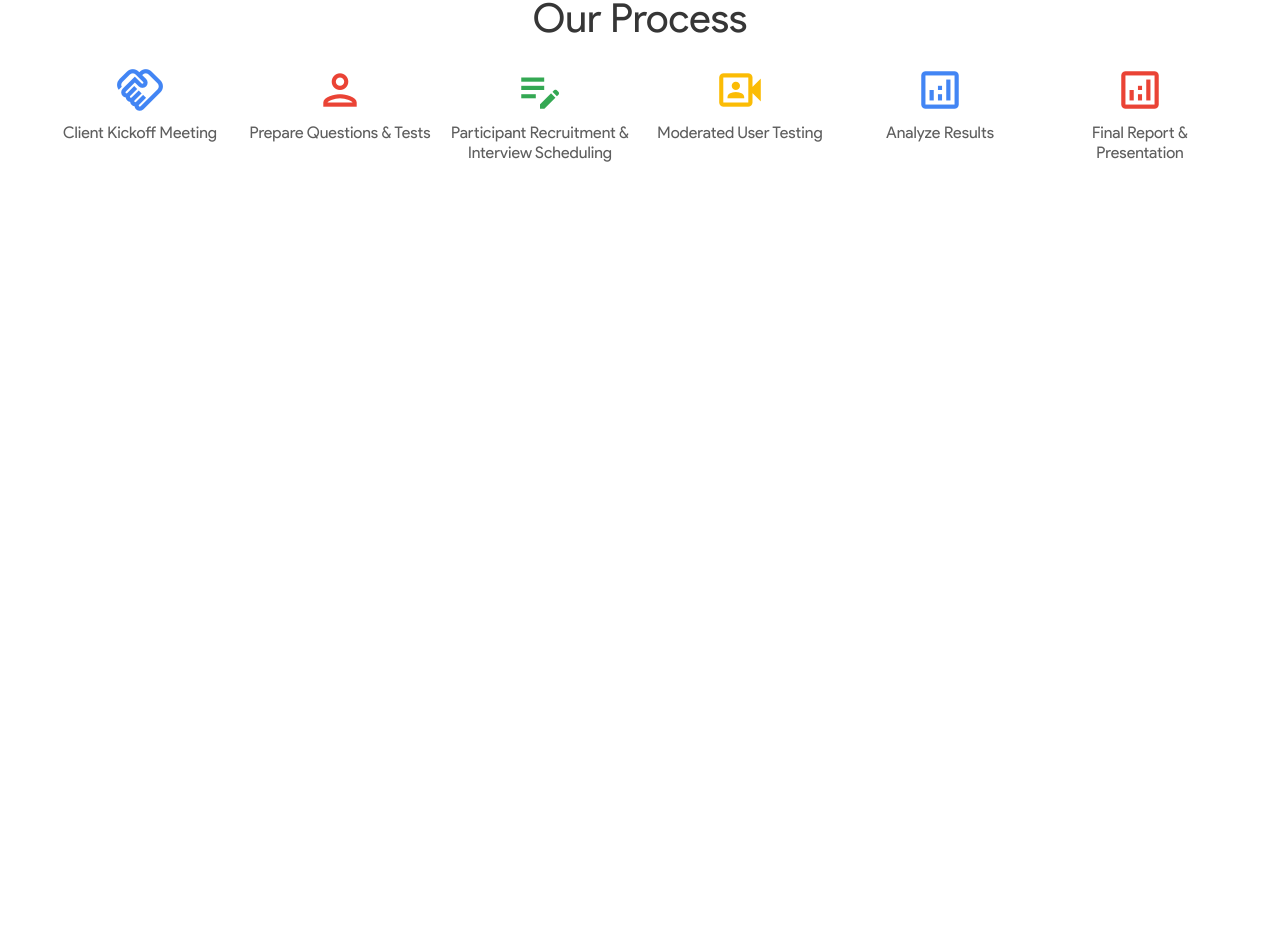
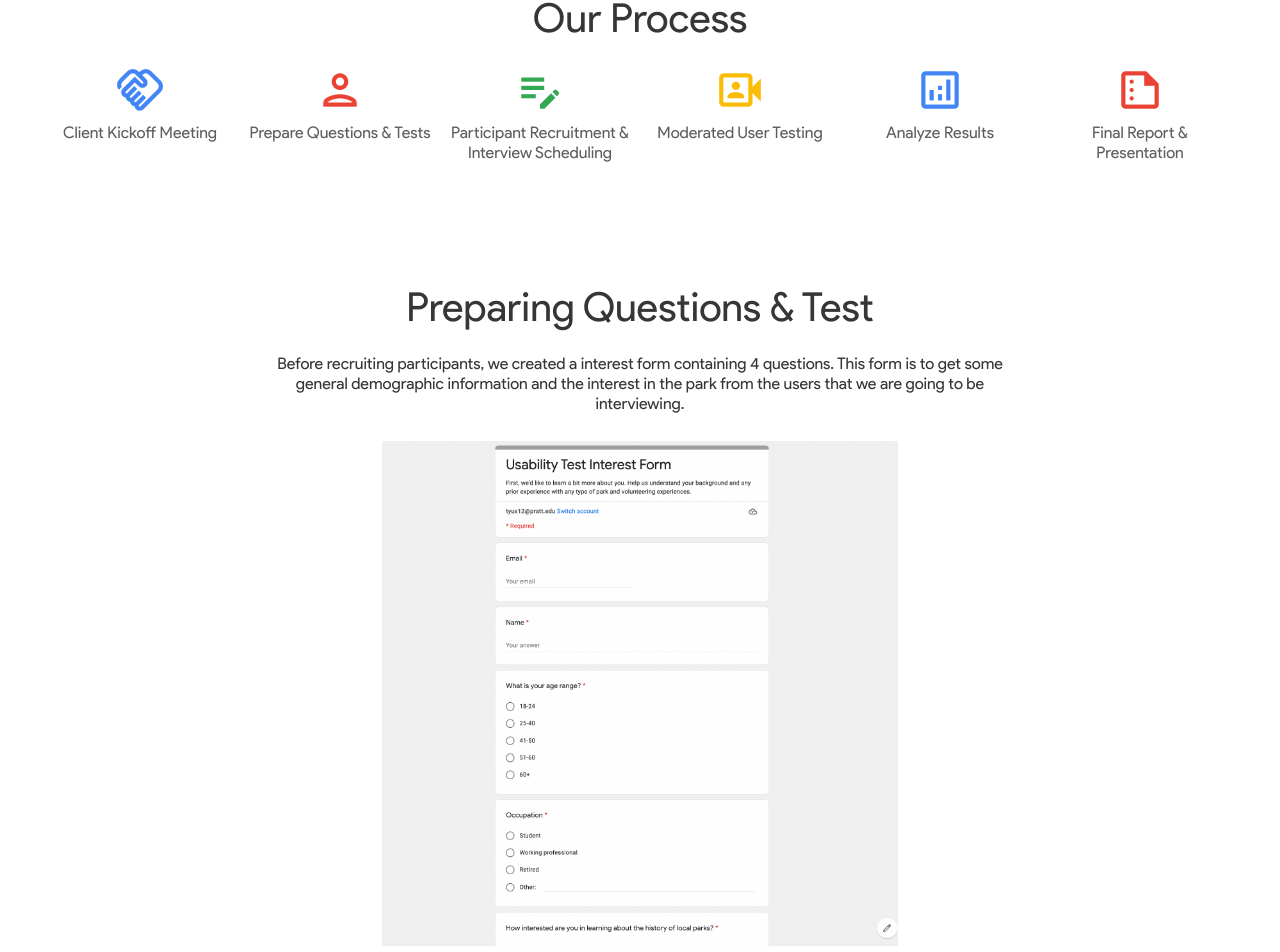
Before and after one commit to ericyu049/portfolio, an Angular app: page /ux/crocheron in a window 1280 px wide. Shown: the part 1924-2876 px from the top of the page. Before the commit the page ends 2200 px from the top, so only its background shows below. Built offline with nearby package versions, Linux system fonts and the light colour scheme.

Commit message:
test form

```diff
--- a/src/app/component/ux/crocheron/crocheron.component.html
+++ b/src/app/component/ux/crocheron/crocheron.component.html
@@ -79,7 +79,7 @@
         <div class="background column-align dead-center">
             <h2 style="padding: 15px;">Background</h2>
             <h5 style="text-align: center">
-                The Friends of Crocheron and John Golden Park is a 62 acres park located in Queens, New York with a long
+                The Crocheron Park is a 62 acres park located in Queens, New York with a long
                 history. There are
                 many regular visitors and there are many events hosted at this park every month. There are also many
                 volunteering events happening periodically that allow anyone to participate to help improve the quality
@@ -135,7 +135,7 @@
                 </div>
                 <div class="icon-text-pair dead-center column-align">
                     <mat-icon class="material-icons-outlined"
-                        style="height: 50px; width: 50px; font-size: 50px; color: #EA4335">analytics</mat-icon>
+                        style="height: 50px; width: 50px; font-size: 50px; color: #EA4335">summarize</mat-icon>
                     <div style="font-size: 16px; text-align: center">
                         Final Report & Presentation
                     </div>
@@ -143,7 +143,21 @@
             </div>
         </div>
         <div class="prepare column-align dead-center">
+            <h2 style="padding: 15px;">
+                Preparing Questions & Test
+            </h2>
+            <h5 style="text-align: center;">
+                Before recruiting participants, we created a interest form containing 4 questions. This form is to get
+                some
+                general demographic information and the interest in the park from the users that we are going to be
+                interviewing.
+
+            </h5>
+            <div class="column-align dead-center" style="padding: 15px;">
+                <img src="/assets/interestform.png">
+            </div>
 
         </div>
+
     </div>
 </div>
--- a/src/app/component/ux/crocheron/crocheron.component.scss
+++ b/src/app/component/ux/crocheron/crocheron.component.scss
@@ -39,6 +39,11 @@
                 }
             }
         }
+        .prepare {
+            img {
+                width: 70%;
+            }
+        }
     }
 
 }
```
Also changed, not shown: src/assets/interestform.png (added).
